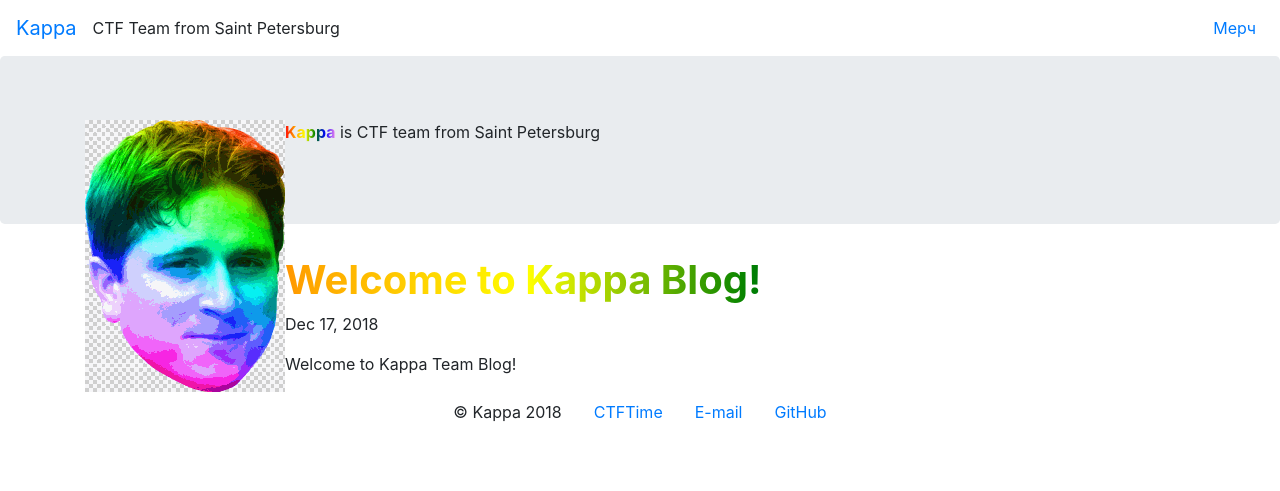
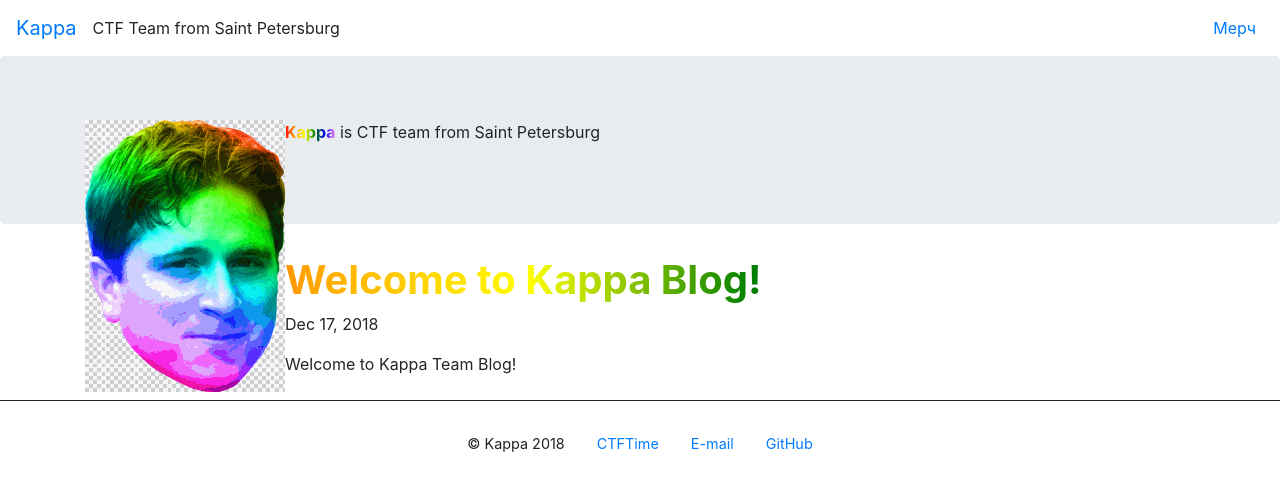
Before and after one commit to kappactf/kappactf.github.io, a Jekyll site: the page built from index.html, in a window 1280 px wide. Shown: the top 491 px of the page. Built offline with Jekyll 4.4.1, drawn with Linux system fonts in a browser that asks for light colours; the list of posts is cut into pages by our own code.

Commit message:
design improvements

```diff
--- a/_sass/kappa-theme.scss
+++ b/_sass/kappa-theme.scss
@@ -9,3 +9,24 @@
     -webkit-background-clip: text;
     -webkit-text-fill-color: transparent;
 }
+
+pre {
+    padding: 0.5rem;
+}
+
+footer {
+    font-size: 0.9rem;
+    color: #222;
+    margin-top: 1.5rem;
+    border-top: 1px solid #222;
+    padding-top: 1.5rem;
+}
+
+.main-header {
+    min-height: 7rem;
+}
+
+.kappa-logo {
+    height: 100%;
+    padding-right: 0.5rem;
+}
```
